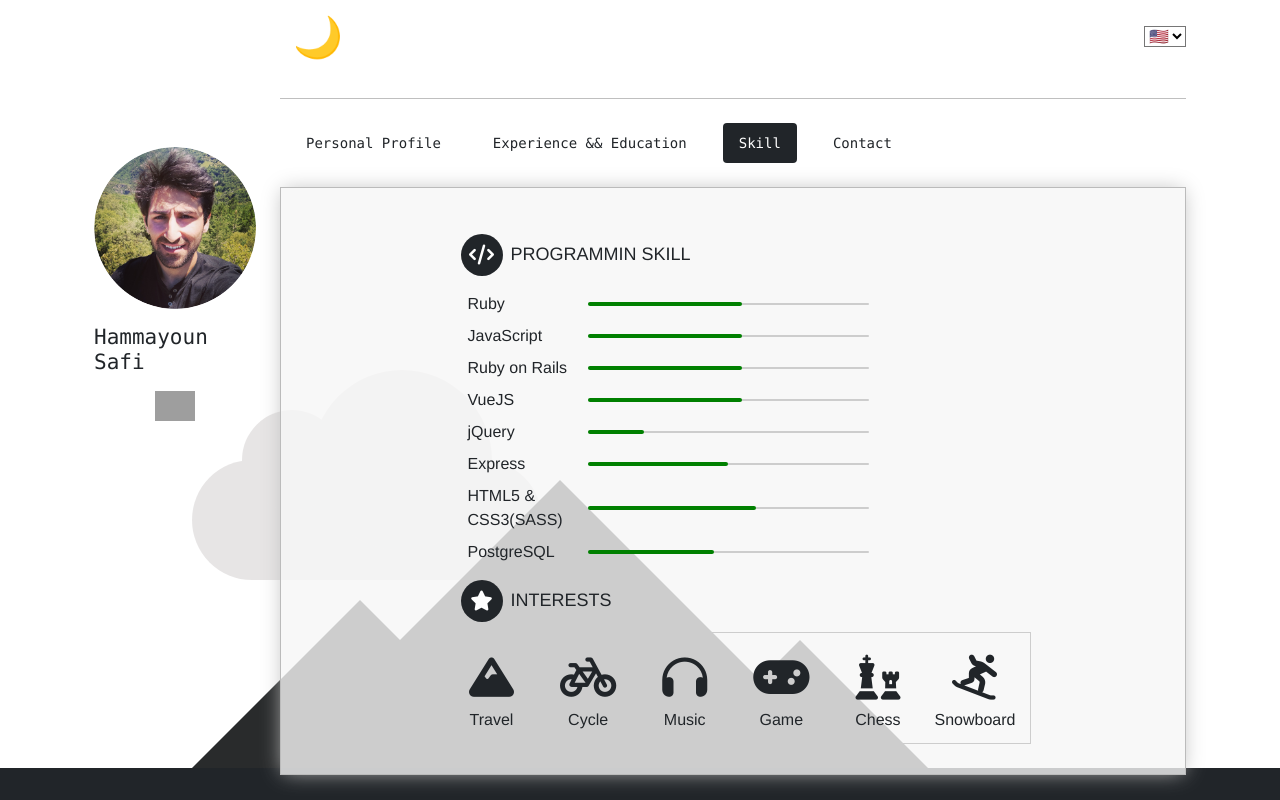
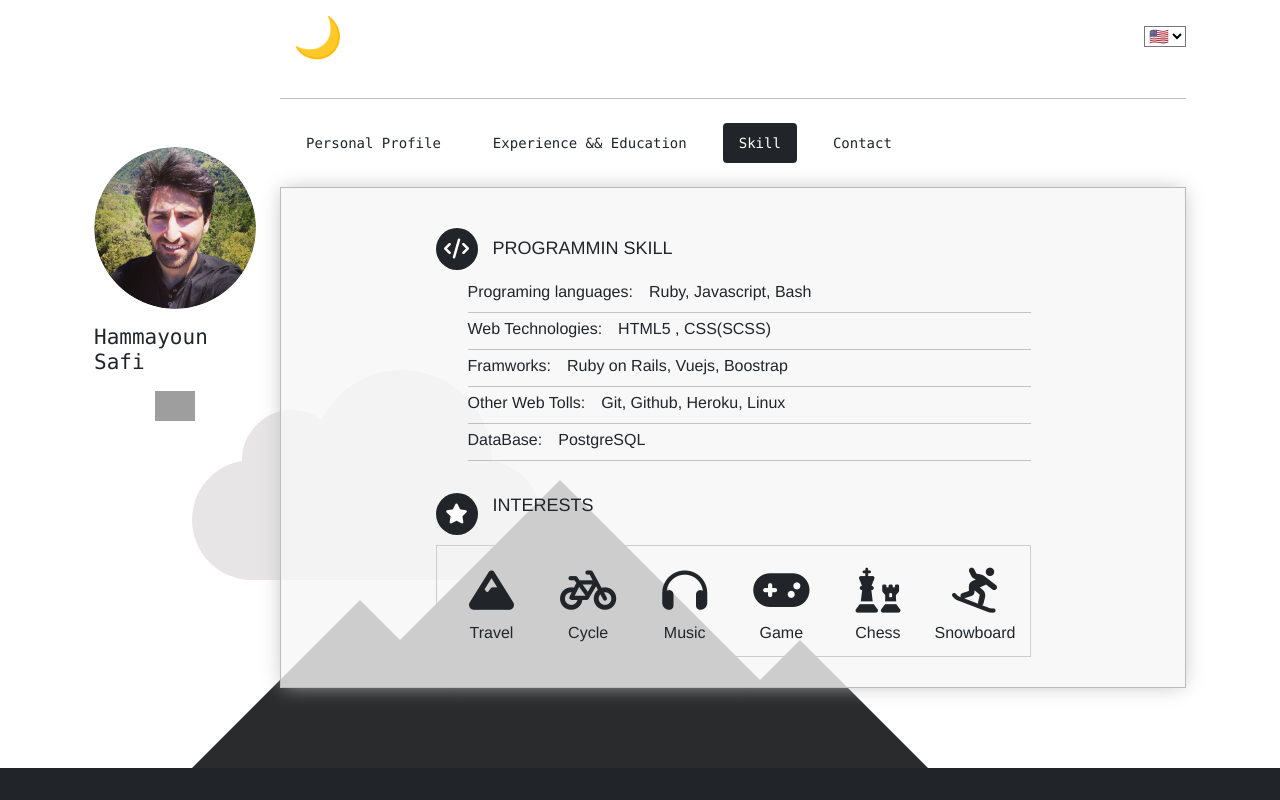
Before and after one commit to Hama99o/my-cv, a Vue app: page /skill in a window 1280 px wide. Built offline with nearby package versions, Linux system fonts and the light colour scheme; grey boxes are pictures that could not be loaded.

Commit message:
skill updated

```diff
--- a/src/components/Skill.vue
+++ b/src/components/Skill.vue
@@ -2,52 +2,33 @@
   <div class="skill-container d-flex justify-content-center" :class="togglebgWithOpacity">
     <div class="func">
       <div class="skills-prog">
-        <h3 :class="toggleWhiteTextColorForNightMood" class="my-3"><i class="fa fa-code" :class="toggleWhitebgAndDarkTextClass"></i>{{$t('message.skills.heading.programminSkill')}}</h3>
+        <h3 :class="toggleWhiteTextColorForNightMood"><i class="fa fa-code" :class="toggleWhitebgAndDarkTextClass"></i>{{$t('message.skills.heading.programminSkill')}}</h3>
         <ul  :class="toggleWhiteTextColorForNightMood">
-          <li data-percent="55"><span>Ruby</span>
-            <div class="skills-bar">
-              <div class="bar"></div>
-            </div>
+          <li>
+            <span>Programing languages:</span><span class="mx-3">Ruby, Javascript, Bash</span>
           </li>
-          <li data-percent="55"><span>JavaScript</span>
-            <div class="skills-bar">
-              <div class="bar"></div>
-            </div>
+          <hr class="my-1" />
+          <li>
+            <span>Web Technologies: </span><span class="mx-3">HTML5 , CSS(SCSS)</span>
           </li>
-          <li data-percent="55"><span>Ruby on Rails</span>
-            <div class="skills-bar">
-              <div class="bar"></div>
-            </div>
+          <hr class="my-1" />
+          <li>
+            <span>Framworks: </span><span class="mx-3">Ruby on Rails, Vuejs, Boostrap</span>
           </li>
-          <li data-percent="55"><span>VueJS</span>
-            <div class="skills-bar">
-              <div class="bar"></div>
-            </div>
+          <hr class="my-1" />
+          <li>
+          <hr class="my-1" />
+            <span>Other Web Tolls:</span><span class="mx-3">Git, Github, Heroku, Linux</span>
           </li>
-          <li data-percent="20"><span>jQuery</span>
-            <div class="skills-bar">
-              <div class="bar"></div>
-            </div>
+          <hr class="my-1" />
+          <li>
+            <span>DataBase:</span><span class="mx-3">PostgreSQL</span>
           </li>
-          <li data-percent="50"><span>Express</span>
-            <div class="skills-bar">
-              <div class="bar"></div>
-            </div>
-          </li>
-          <li data-percent="60"><span>HTML5 & CSS3(SASS)</span>
-            <div class="skills-bar">
-              <div class="bar"></div>
-            </div>
-          </li>
-          <li data-percent="45"><span>PostgreSQL</span>
-            <div class="skills-bar">
-              <div class="bar"></div>
-            </div>
-          </li>
+          <hr class="my-1" />
         </ul>
       </div>
       <div class="interests" :class="toggleWhiteTextColorForNightMood">
-        <h3><i class="fa fa-star" :class="toggleWhitebgAndDarkTextClass"></i>{{$t('message.skills.heading.interests')}}</h3>
+        <h3><i class="fa fa-star mt-3" :class="toggleWhitebgAndDarkTextClass"></i>{{$t('message.skills.heading.interests')}}</h3>
         <div class="interests-items">
           <div class="mountain"><i class="fas fa-mountain" :class="toggleWhiteTextColorForNightMood"></i><span>{{$t('message.skills.interests.travel')}}</span></div>
             <div class="bicycle"><i class="fas fa-bicycle" :class="toggleWhiteTextColorForNightMood"></i><span>{{$t('message.skills.interests.cycle')}}</span></div>
@@ -75,17 +56,6 @@ export default {
   },
   mounted () {
     this.$nextTick(() => {
-      (function() {
-        $('.skills-prog li').find('.skills-bar').each(function(i) {
-          $(this).find('.bar').delay(i * 150).animate({
-            width: $(this).parents().attr('data-percent') + '%'
-          }, 1000, 'linear', function() {
-            return $(this).css({
-              'transition-duration': '.5s'
-            })
-          })
-        })
-      }).call(this)
     })
   }
 }
@@ -117,21 +87,13 @@ h3 {
   width: 645px;
   padding: 30px 25px;
 }
-.skill-container .func:hover > div {
-  transition-duration: 0.3s;
-}
-.skill-container .func:hover > div:hover h3 {
-  letter-spacing: 1.6px;
-}
+
 .skill-container .func:hover > div:hover h3 i {
   transform: scale(1.2);
 }
-.skill-container .func:hover > div:not(:hover) {
-  opacity: 0.5;
-}
+
 .skill-container .func h3 {
   transition-duration: 0.3s;
-  margin-left: 25px;
 }
 .skill-container .func h3 i {
   width: 42px;
@@ -141,7 +103,7 @@ h3 {
   border-radius: 50%;
   text-align: center;
   vertical-align: middle;
-  margin-right: 8px;
+  margin-right: 15px;
   transition-duration: 0.3s;
 }
 .skill-container .func .skills-prog {
@@ -153,32 +115,6 @@ h3 {
   display: flex;
   align-items: center;
   transition-duration: 0.3s;
-}
-.skill-container .func .skills-prog ul li:hover {
-  color: #e07a5f;
-}
-.skill-container .func .skills-prog ul li:hover .skills-bar .bar {
-  background: #e07a5f;
-  box-shadow: 0 0 0 1px #e07a5f;
-}
-.skill-container .func .skills-prog ul li span {
-  display: block;
-  width: 120px;
-}
-.skill-container .func .skills-prog ul li .skills-bar {
-  background: #cdcdcd;
-  height: 2px;
-  width: 50%;
-  position: relative;
-  border-radius: 2px;
-}
-.skill-container .func .skills-prog ul li .skills-bar .bar {
-  position: absolute;
-  top: -1px;
-  height: 4px;
-  background: green;
-  box-shadow: 0 0 0 #8d9e78;
-  border-radius: 5px;
 }
 
 .skill-container .func .interests-items {
@@ -198,10 +134,7 @@ h3 {
 .skill-container .func .interests-items div:hover i {
   transform: scale(1.2);
 }
-.skill-container .func .interests-items div:hover span {
-  color: #e07a5f;
-  transition-duration: 0.3s;
-}
+
 .skill-container .func .interests-items div i {
   font-size: 45px;
   width: 60px;
```
